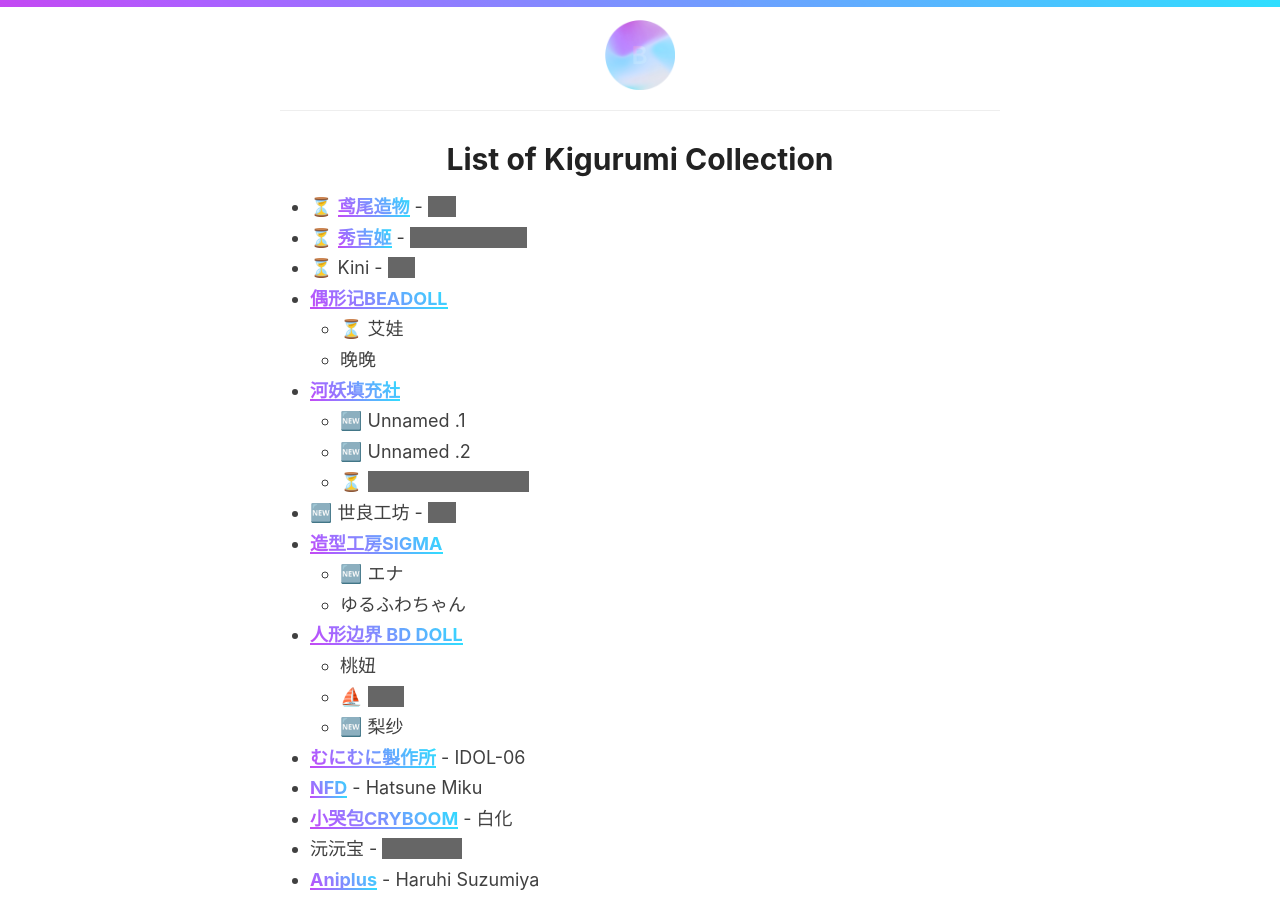
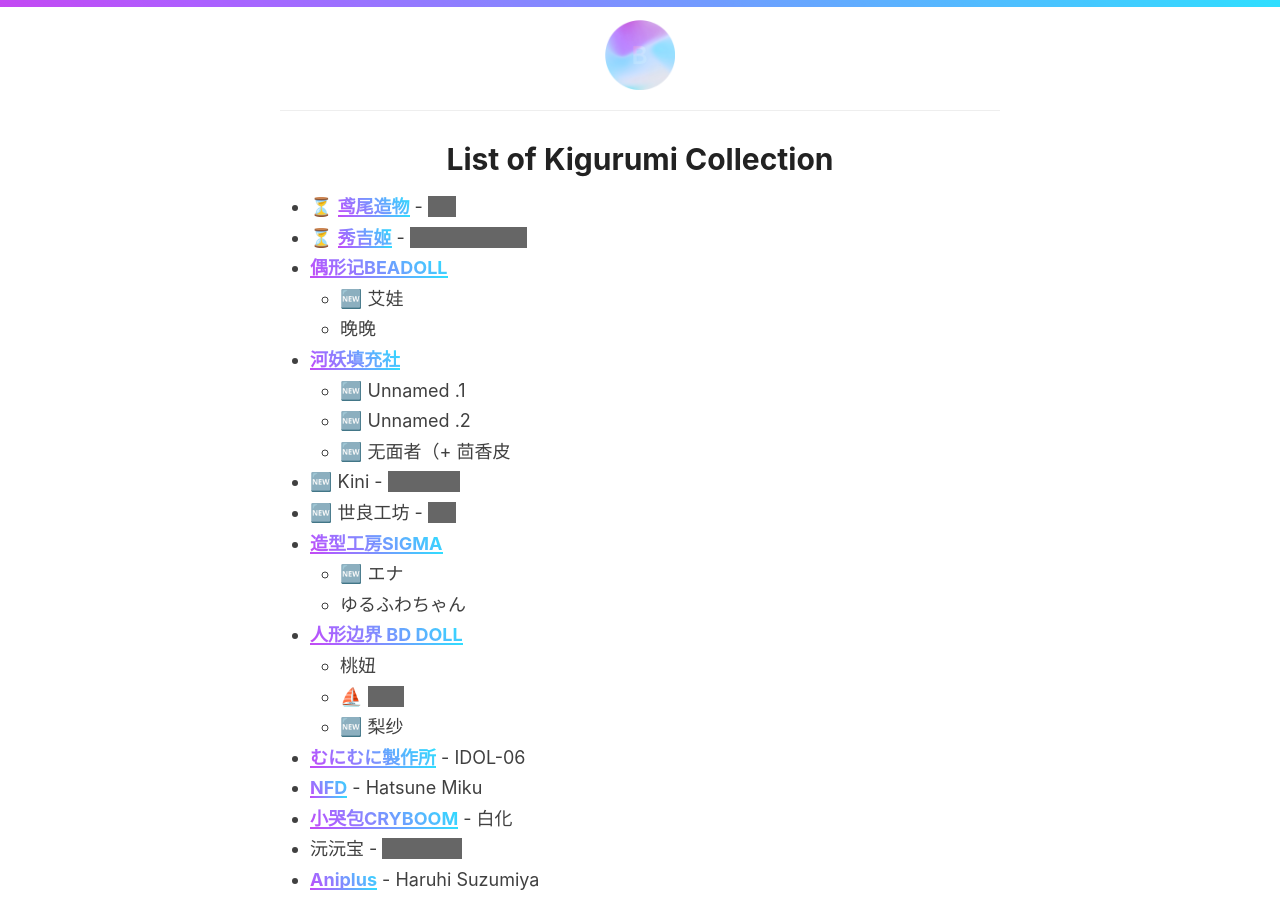
Before and after one commit to 98827ddb7e5a2c2e261912a23d9251d6/98827ddb7e5a2c2e261912a23d9251d6.github.io, a Jekyll site: the page built from _pages/kig-list.md, in a window 1280 px wide and 900 px high. Built offline with Jekyll 4.4.1, drawn with Linux system fonts in a browser that asks for light colours.

Commit message:
- new arrivals

```diff
--- a/_pages/kig-list.md
+++ b/_pages/kig-list.md
@@ -6,14 +6,14 @@
 
 - ⏳ [鸢尾造物](https://x.com/IrisKigurumi){:target="_blank" rel="noopener"} - <span class="hidden-text">???<span>
 - ⏳ [秀吉姬](https://twitter.com/lightning520){:target="_blank" rel="noopener"} - <span class="hidden-text">Hatsune Miku<span>
-- ⏳ Kini - <span class="hidden-text">???<span>
 - [偶形记BEADOLL](https://weibo.com/u/7734682449){:target="_blank" rel="noopener"}
-	- ⏳ 艾娃
+	- 🆕 艾娃
 	- 晚晚
 - [河妖填充社](https://x.com/heyaofetish){:target="_blank" rel="noopener"}
 	- 🆕 Unnamed .1
 	- 🆕 Unnamed .2
-	- ⏳ <span class="hidden-text">无面者（+ 茴香皮）<span>
+	- 🆕 无面者（+ 茴香皮
+- 🆕 Kini - <span class="hidden-text">全头卤蛋<span>
 - 🆕 世良工坊 - <span class="hidden-text">???<span>
 - [造型工房SIGMA](https://www.buildupstudiosigma.com){:target="_blank" rel="noopener"}
 	- 🆕 エナ
```
